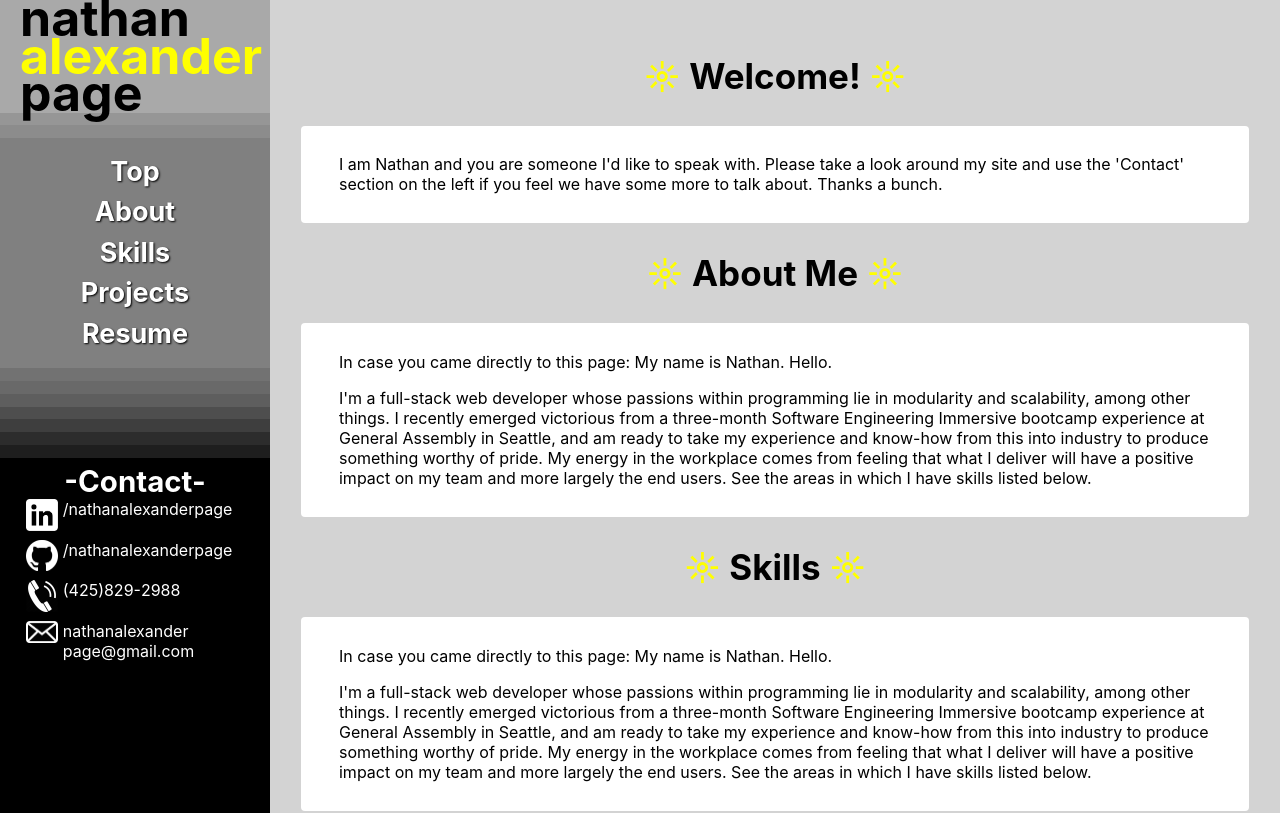
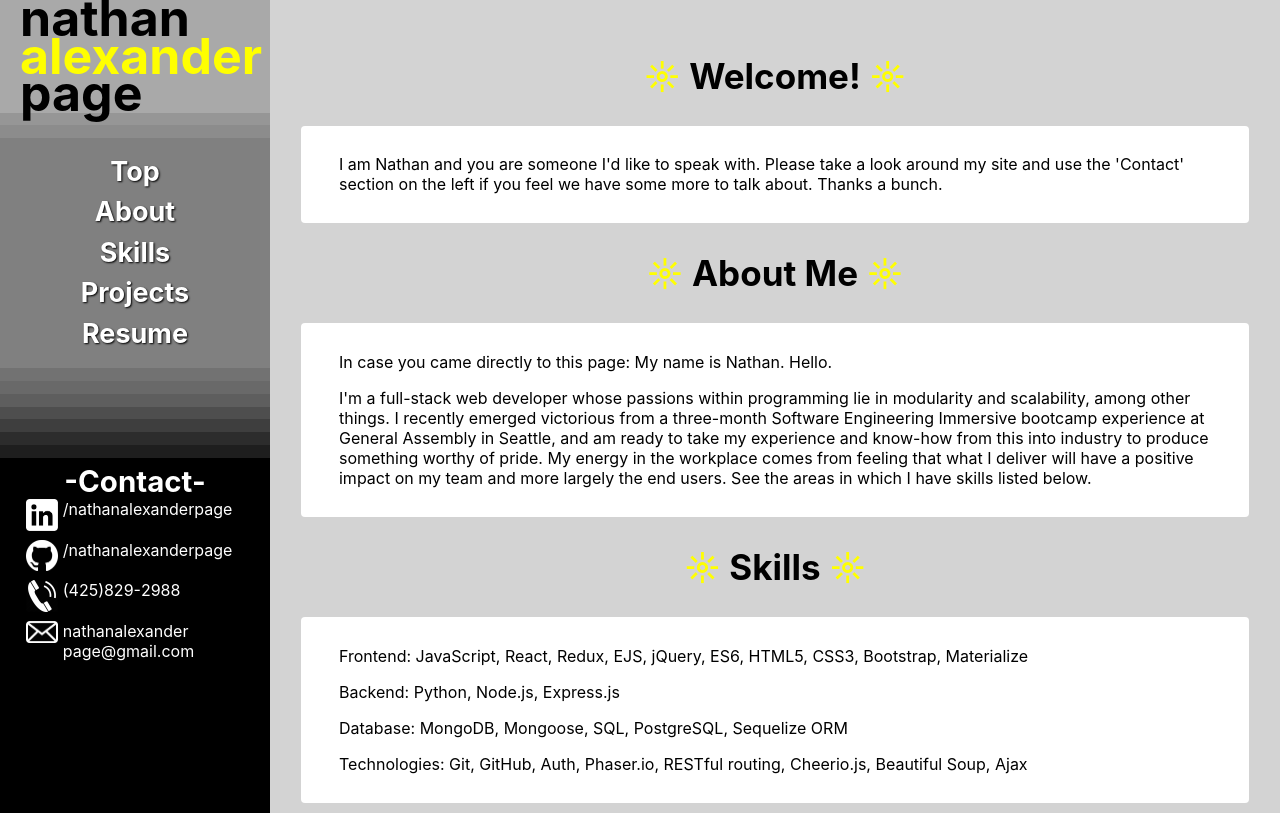
Before and after one commit to nathanalexanderpage/personal-website, a React (Create React App) app: page / in a window 1280 px wide. Shown: the top 813 px of the page. Built offline with nearby package versions, Linux system fonts and the light colour scheme.

Commit message:
updated skills

```diff
--- a/src/pages/Home.js
+++ b/src/pages/Home.js
@@ -34,10 +34,16 @@ function Home() {
         </h2>
         <div className="proj">
           <p>
-            In case you came directly to this page: My name is Nathan. Hello.
+            Frontend: JavaScript, React, Redux, EJS, jQuery, ES6, HTML5, CSS3, Bootstrap, Materialize
           </p>
           <p>
-            I'm a full-stack web developer whose passions within programming lie in modularity and scalability, among other things. I recently emerged victorious from a three-month Software Engineering Immersive bootcamp experience at General Assembly in Seattle, and am ready to take my experience and know-how from this into industry to produce something worthy of pride. My energy in the workplace comes from feeling that what I deliver will have a positive impact on my team and more largely the end users. See the areas in which I have skills listed below.
+            Backend: Python, Node.js, Express.js
+          </p>
+          <p>
+            Database: MongoDB, Mongoose, SQL, PostgreSQL, Sequelize ORM
+          </p>
+          <p>
+            Technologies: Git, GitHub, Auth, Phaser.io, RESTful routing, Cheerio.js, Beautiful Soup, Ajax
           </p>
         </div>
 
@@ -80,7 +86,7 @@ function Home() {
             A task management app for business to keep track of the status of all to-do items in a given time frame (as it relates to software development, a "sprint"). On the backend is a MongoDB database, with which the React.js frontend interacts using the Mongoose ORM.
           </p>
           <div>
-            <a href="#">
+            <a href="http://kerokero.herokuapp.com/">
               <div className="projlink projsite">
                 Live site
               </div>
```
